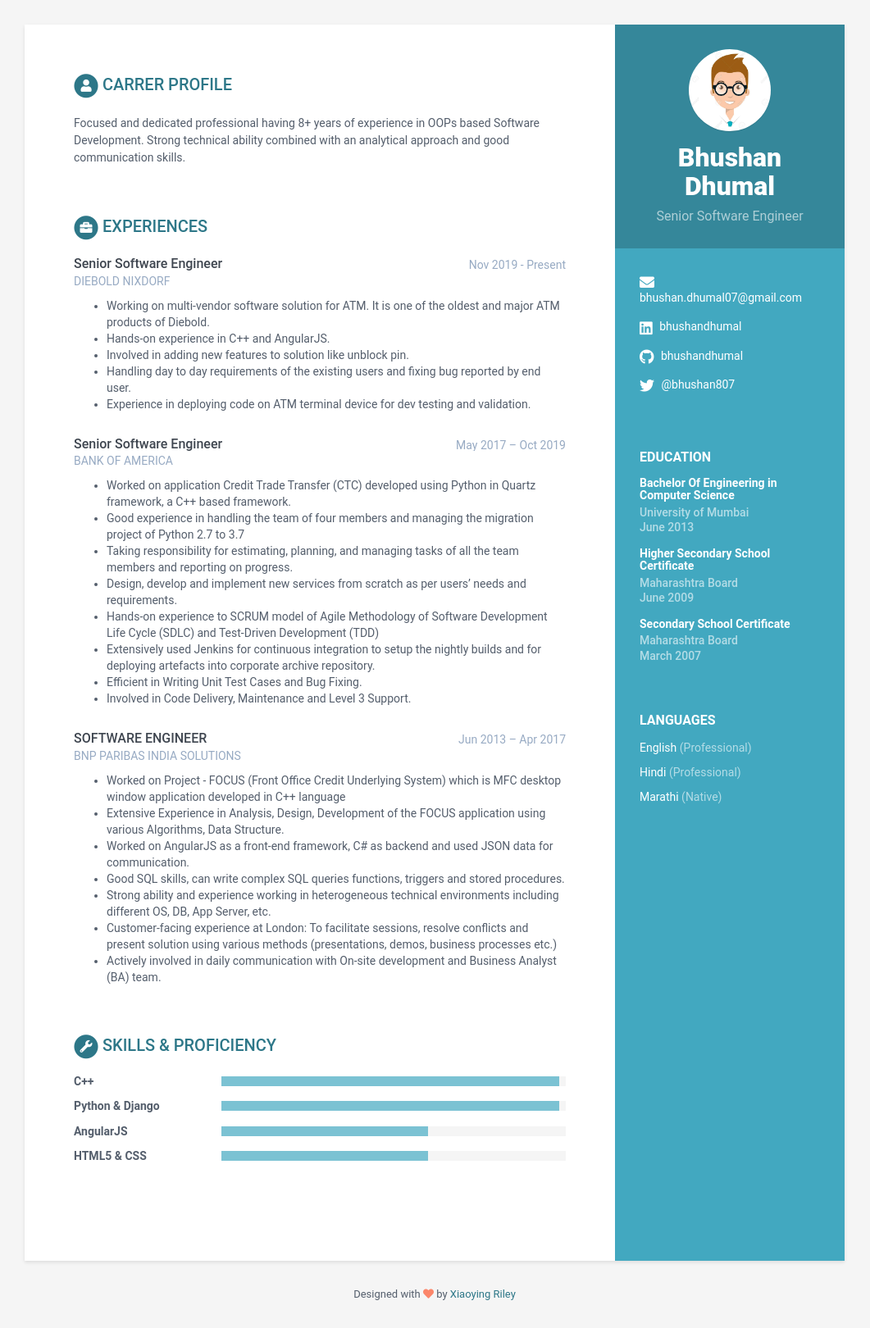
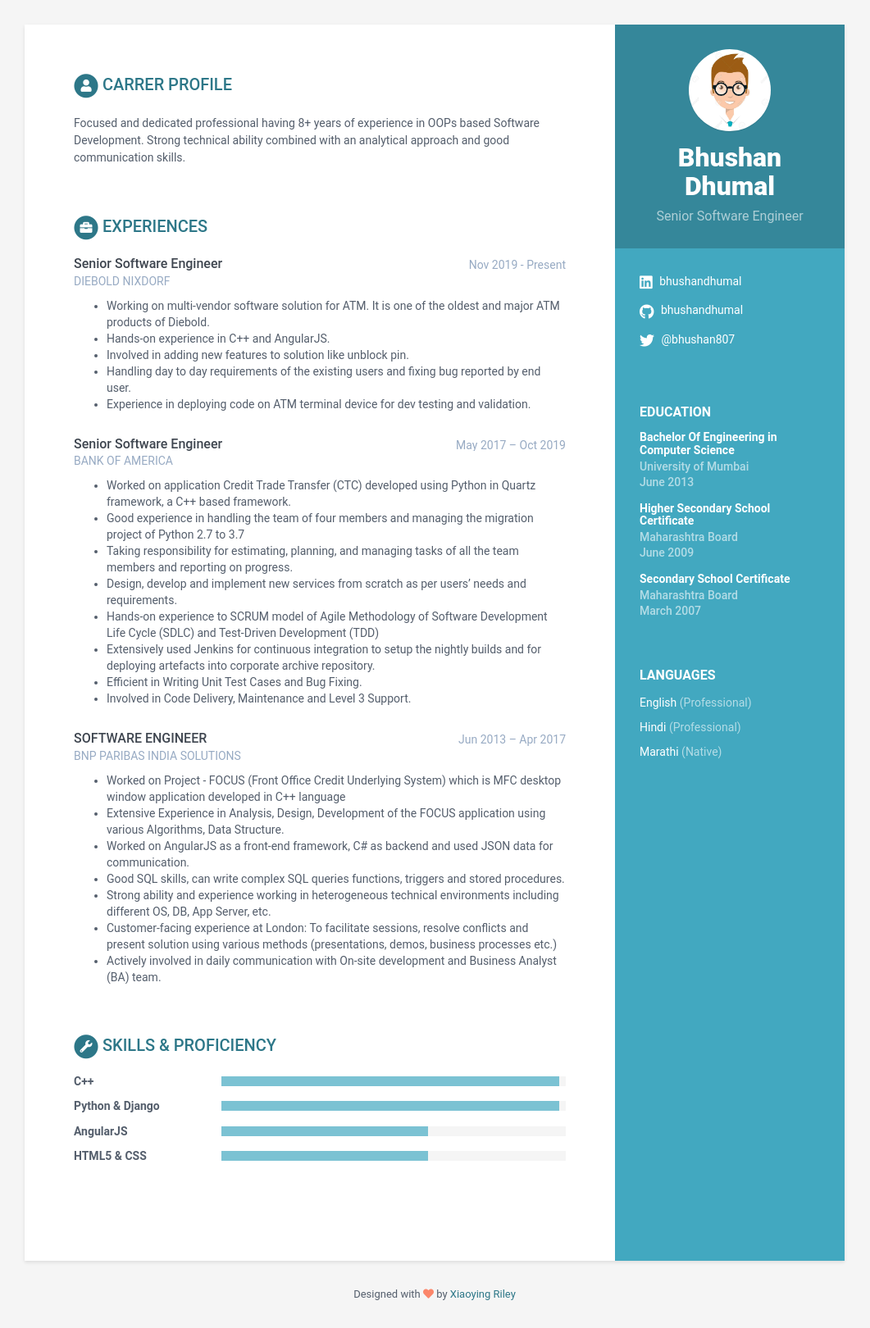
Before and after one commit to bhushan-dhumal/bhushan-dhumal.github.io, a Jekyll site: the page built from index.html, in a window 1280 px wide. Shown: the whole page at 82% size, without its empty margins (110-1171 px from the left). Built offline with Jekyll 4.4.1, drawn with Linux system fonts in a browser that asks for light colours.

Commit message:
Remove email id

```diff
--- a/_data/data.yml
+++ b/_data/data.yml
@@ -12,7 +12,7 @@ sidebar:
     avatar: profile1.jpg  #place a 100x100 picture inside /assets/images/ folder and provide the name of the file below
 
     # Sidebar links
-    email: bhushan.dhumal07@gmail.com
+    email: # bhushan.dhumal07@gmail.com
     phone:
     website: # blog.webjeda.com #do not add http://
     linkedin: bhushandhumal
```
